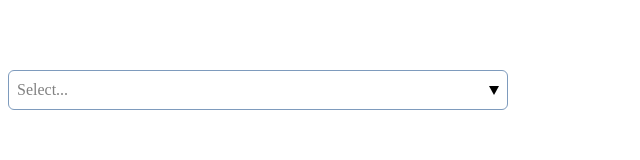
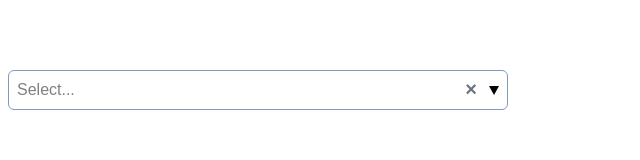
Before and after one commit to Rhomios/React-Select, a React (Create React App) app: page / in a window 1280 px wide. Shown: the part 138-298 px from the top of the page, without its empty margins (0-640 px from the left). Built offline with nearby package versions, Linux system fonts and the light colour scheme.

Commit message:
completed clear function, refactoring, fixed css. The last ones: add style customization, detecting outside click etc

```diff
--- a/src/App.js
+++ b/src/App.js
@@ -13,9 +13,6 @@ function App() {
       {id: 7, value: "Lithuania"},
       {id: 8, value: "Canada"}
   ]
-    // console.log(selectedItems.has(array[0]))
-    // console.log(selectedItems)
-
 
   return (
     <div className="App">
@@ -26,7 +23,7 @@ function App() {
           <div style={{height: 200}}>
 
           </div>
-          <DropdownSelect options={array} Multiple={true}/>
+          <DropdownSelect options={array}/>
       </div>
     </div>
   );
--- a/src/Components/DropdownSelect.js
+++ b/src/Components/DropdownSelect.js
@@ -11,6 +11,11 @@ const DropdownSelect = ({options, Multiple = false, Search = false, onSelect}) =
     useEffect(() => {
         setOptionList(options)
     }, []);
+
+    //to prevent the execution of the functions of the paternal elements
+    const stopPropagation = (e) => {
+        e.stopPropagation()
+    }
 
     const handleSearch = (searchValue) => {
         if (searchValue.length !== 0) {
@@ -35,6 +40,10 @@ const DropdownSelect = ({options, Multiple = false, Search = false, onSelect}) =
         setSelectedItems(prevState => ([...prevState].filter(d => d !== item)))
     }
 
+    const clearSelected = () => {
+        setSelectedItems([])
+    }
+
     const handleSelection = (item) => {
         const candidate = selectedItems.filter(i => i === item)
 
@@ -49,22 +58,24 @@ const DropdownSelect = ({options, Multiple = false, Search = false, onSelect}) =
         <div className="dropdown-container">
          <div className="dropdown-button" onClick={() => setOnHide(!onHide)}>
              <div className="selected-items-container">
-                 {selectedItems.length === 0 && <div className="dropdown-default-container">Select...</div>}
-                 {
-                     Multiple ?
+                 {selectedItems.length === 0 &&
+                     <div className="dropdown-placeholder">
+                         Select...
+                     </div>
+                 }
+                 {Multiple ?
                      <>
-                             {
-                                 selectedItems.map((i) => (
+                         {selectedItems.map((i) => (
                              <div key={i.value} className="selected-item">
                                  <div className="selected-item-value">
                                      {i.value}
                                  </div>
-                                         <div className="selected-item-remove-btn" onClick={() => removeSelected(i)}>
+                                 <div className="selected-item-remove-btn" onClick={e => (removeSelected(i), stopPropagation(e))}>
                                      <div className="small-x"/>
                                  </div>
                              </div>
-                                 ))
-                             }
+                            )
+                         )}
                      </>
                      :
                      <div>
@@ -73,13 +84,20 @@ const DropdownSelect = ({options, Multiple = false, Search = false, onSelect}) =
                  }
              </div>
               <div className="selected-items-options">
+                  <div className="selected-items-clear-btn" onClick={e => (clearSelected(), stopPropagation(e))}>
+                      <div className="small-x"/>
+                  </div>
                 <div className="dropdown-indicator">
                   <div className="arrow--down" />
                 </div>
               </div>
             </div>
-            <div className="dropdown-list-container" style={{visibility: onHide ? "visible": "hidden"}}>
-                <SearchInput Value={handleSearch}/>
+            {onHide &&
+                <div className="dropdown-menu-container">
+                    <div className="dropdown-menu-list">
+                        {Search &&
+                            <SearchInput Value={handleSearch} Clear={clearResult}/>
+                        }
                         {optionList.map(i =>
                             <DropdownOption key={i.value} onClick={() => handleSelection(i)} active={selectedItems.filter(x => x === i).length !== 0 && true} >
                                 {i.value}
@@ -87,6 +105,8 @@ const DropdownSelect = ({options, Multiple = false, Search = false, onSelect}) =
                         )}
                     </div>
                 </div>
+            }
+        </div>
     );
 };
 
--- a/src/Components/SearchInput.js
+++ b/src/Components/SearchInput.js
@@ -1,16 +1,24 @@
 import React, {useState} from 'react';
 import "./Styles/search-styles.sass"
 import SearchIcon from "../Static/icons8-search.svg"
-const SearchInput = ({Value}) => {
+const SearchInput = ({Value, Clear}) => {
     const [value, setValue] = useState('')
 
     const handleSubmit = () => {
         Value(value)
     }
 
+    const handleClear = () => {
+        setValue('')
+        Clear(value)
+    }
+
     return (
         <div className="search-input-container">
-            <input className="search-input" value={value} onChange={e => setValue(e.target.value)} />
+            <input className="search-input" placeholder="Search..." value={value} onChange={e => setValue(e.target.value)} />
+            <div className="search-clear-btn" onClick={() => handleClear()}>
+                <div className="small-x"/>
+            </div>
             <button className="search-button" onClick={() => handleSubmit()}>
                 <img className="search-icon" src={SearchIcon}/>
             </button>
--- a/src/Components/Styles/dropdown-styles.sass
+++ b/src/Components/Styles/dropdown-styles.sass
@@ -1,26 +1,21 @@
-//                    Basic inheritable styles
 .default-size
   width: 100%
   min-height: 40px
 
-.cursor-pointer
-  cursor: pointer
-
-.basic-font-size
+.basic-font-settings
   font-weight: 500
   font-size: 16px
   line-height: 20px
-
-//                     Dropdown styles
+  font-family: Arial
 
 .dropdown-container
   @extend .default-size
   position: relative
   box-sizing: border-box
 
-.dropdown-default-container
+.dropdown-placeholder
   color: gray
-  @extend .basic-font-size
+  @extend .basic-font-settings
 
 .dropdown-button-active
   background: rgba(176, 198, 225, 0.26)
@@ -33,7 +28,7 @@
   box-sizing: border-box
 
 .dropdown-button
-  @extend .basic-font-size
+  @extend .basic-font-settings
   @extend .dropdown-container
   display: flex
   justify-items: center
@@ -49,7 +44,7 @@
   padding: 8px
   box-sizing: border-box
 
-.dropdown-list-container
+.dropdown-menu-container
   position: absolute
   width: 100%
   margin-top: 5px
@@ -58,21 +53,18 @@
   overflow: hidden
   border-radius: 5px
   z-index: 1
-  max-height: 300px
+  height: 300px
+
+.dropdown-menu-list
+  padding: 5px 5px 5px 5px
+  height: 100%
   overflow-y: auto
 
 .dropdown-list-item
-  @extend .cursor-pointer
+  @extend .basic-font-settings
+  cursor: pointer
   padding: 13px 20px
   border-bottom: 0
-
-  &:first-child
-    border-radius: 5px 5px 0 0
-
-  &:last-child
-    border-radius: 0 0 5px 5px
-    //border-bottom: 1px solid #7E9BBD
-
   &:hover
     @extend .dropdown-button-active
 
@@ -95,7 +87,7 @@
 .selected-item-value
   overflow: hidden
   text-overflow: ellipsis
-  @extend .basic-font-size
+  @extend .basic-font-settings
   padding: 4px 4px 4px 8px
 
 .selected-item-remove-btn
@@ -104,8 +96,7 @@
   padding-left: 4px
   padding-right: 4px
   box-sizing: border-box
-
-  @extend .cursor-pointer
+  cursor: pointer
 
   &:hover
     color: rgba(255, 34, 34, 0.73)
@@ -113,8 +104,21 @@
     border-bottom-right-radius: 6px
     border-top-right-radius: 6px
 
+.selected-items-clear-btn
+  cursor: pointer
+  align-items: center
+  display: flex
+  padding-left: 4px
+  padding-right: 4px
+  box-sizing: border-box
+  color: #6c757d
+  &:hover
+    color: black
+
 .small-x:after
   content: "\d7"
+  font-weight: bold
+  font-size: 15pt
 
 .arrow
   width: 0
--- a/src/Components/Styles/search-styles.sass
+++ b/src/Components/Styles/search-styles.sass
@@ -1,8 +1,15 @@
+.basic-font-settings
+  font-weight: 500
+  font-size: 16px
+  line-height: 20px
+  font-family: Arial
+
 .search-input-container
+  @extend .basic-font-settings
+  margin: 5px
   display: flex
   justify-items: center
   justify-content: space-between
-  //background-color: #d6d6d6
   min-height: 35px
 
 .search-input
@@ -13,6 +20,19 @@
   outline: none
   border: 1px solid #7E9BBD
   border-right: none
+
+.search-clear-btn
+  cursor: pointer
+  border-top: 1px solid #7E9BBD
+  border-bottom: 1px solid #7E9BBD
+  align-items: center
+  display: flex
+  padding-left: 4px
+  padding-right: 4px
+  box-sizing: border-box
+  color: #6c757d
+  &:hover
+    color: black
 
 .search-button
   width: 30px
@@ -25,7 +45,6 @@
   background: #7E9BBD
   border: 1px solid #7E9BBD
 
-
   &:hover
     background: #678599
     border: 1px solid #678599
```
Lines whose indentation alone changed are shown as unchanged.
